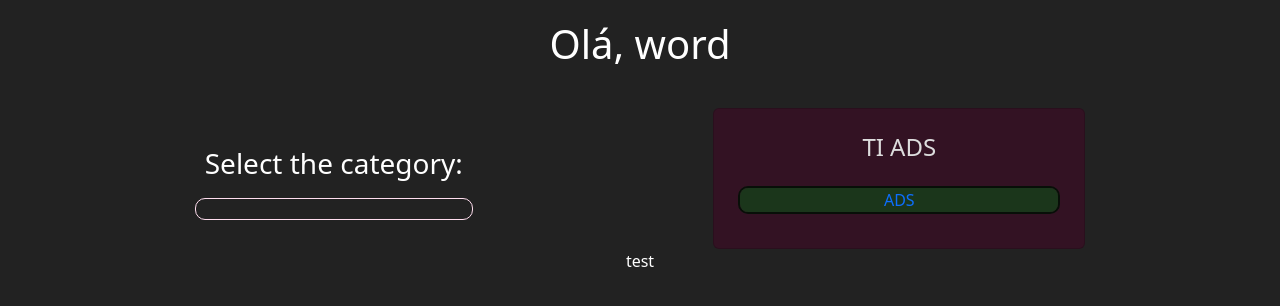
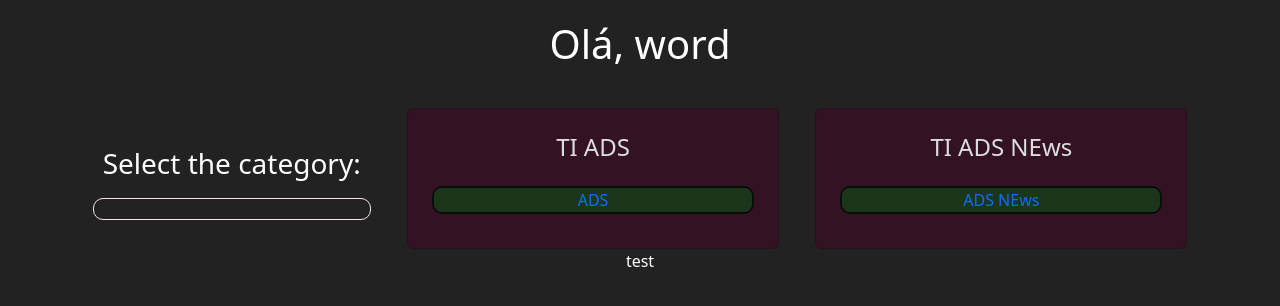
Before and after one commit to alves-Moises/chatbotSender, a Node server app: page / in a window 1280 px wide. Shown: the top 306 px of the page. Run offline with Node 20, Linux system fonts and the light colour scheme.

Commit message:
update frnt

```diff
--- a/src/views/index.ejs
+++ b/src/views/index.ejs
@@ -15,6 +15,14 @@
 
                     <a class="a-bot" href="send/vendas/ITMessage">
                         <div class="a-bot-div text-center">ADS</div>
+                    </a>
+                </div>
+
+                <div class="card card-chatbot col-4 p-4">
+                    <h4 class="text-center card-title mb-4">TI ADS NEws</h4>
+
+                    <a class="a-bot" href="send/vendas/ISNews">
+                        <div class="a-bot-div text-center">ADS  NEws</div>
                     </a>
                 </div>
 
```
